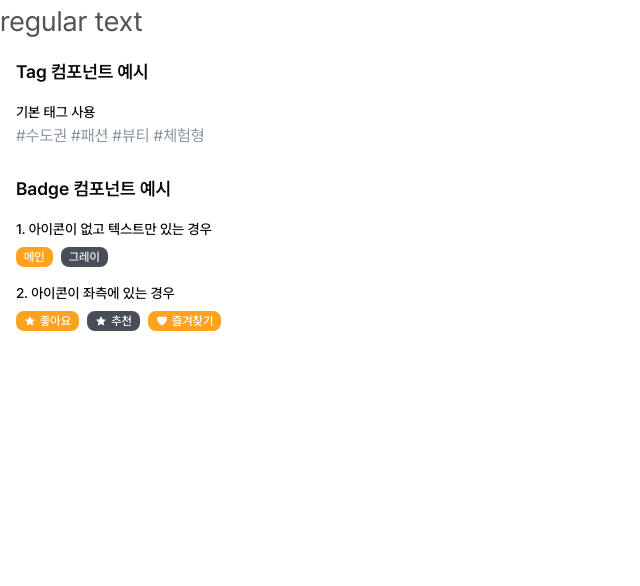
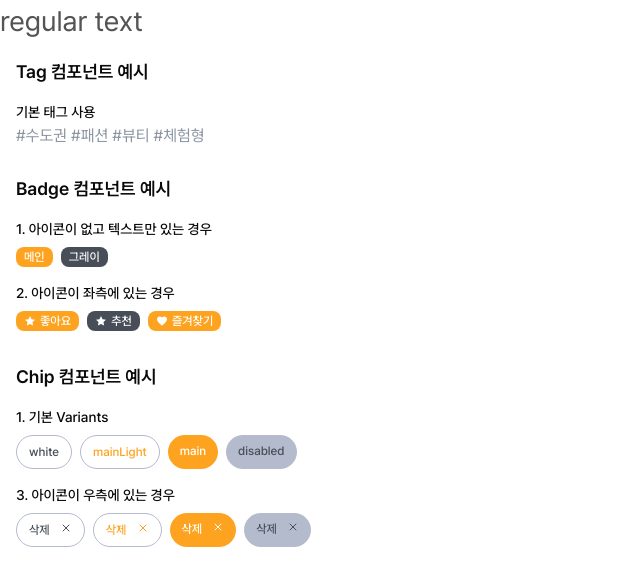
Before and after one commit to jjeongsu/JECT-3th-6team, a Next.js app in the folder frontend/: page /example in a window 1280 px wide. Shown: the top 586 px of the page, without its empty margins (0-640 px from the left). Built offline with nearby package versions, Linux system fonts and the light colour scheme.

Commit message:
feat: chip컴포넌트 추가

```diff
--- a/frontend/src/app/example/page.tsx
+++ b/frontend/src/app/example/page.tsx
@@ -2,13 +2,14 @@
 import { RegularText } from "@/app/shared/ui/text/RegularText";
 import { TagExample } from "@/app/shared/ui/tag/TagExample";
 import { BadgeExample } from "@/app/shared/ui/badge/BadgeExample";
-
+import { ChipExample } from "@/app/shared/ui/chip/ChipExample";
 export default function Home() {
   return (
       <div>
         <RegularText>regular text</RegularText>
         <TagExample />
         <BadgeExample />
+        <ChipExample />
       </div>
   );
 }
--- a/frontend/src/app/shared/ui/badge/BadgeExample.tsx
+++ b/frontend/src/app/shared/ui/badge/BadgeExample.tsx
@@ -1,7 +1,6 @@
 import React from 'react'
 import { Badge } from './Badge'
 
-// 아이콘 예시 (실제 사용시에는 lucide-react 등의 아이콘 라이브러리 사용 권장)
 const StarIcon = () => (
   <svg width="12" height="12" viewBox="0 0 24 24" fill="currentColor">
     <path d="M12 2l3.09 6.26L22 9.27l-5 4.87 1.18 6.88L12 17.77l-6.18 3.25L7 14.14 2 9.27l6.91-1.01L12 2z"/>
--- /dev/null
+++ b/frontend/src/app/shared/ui/chip/Chip.tsx
@@ -0,0 +1,67 @@
+import * as React from "react"
+import { Slot } from "@radix-ui/react-slot"
+import { cva, type VariantProps } from "class-variance-authority"
+
+import { cn } from "@/lib/utils"
+
+const chipVariants = cva(
+  "inline-flex items-start justify-center rounded-full px-3 py-2 text-xs font-medium w-fit whitespace-nowrap shrink-0 gap-2.5 focus-visible:ring-ring/50 focus-visible:ring-[3px] aria-invalid:ring-destructive/20 dark:aria-invalid:ring-destructive/40 aria-invalid:border-destructive transition-[color,box-shadow] overflow-hidden",
+  {
+    variants: {
+      variant: {
+        white: "bg-white text-gray80 border border-gray40",
+        main: "bg-main text-white",
+        mainLight: "bg-white text-main border border-gray40",
+        disabled: "bg-gray40 text-gray80",
+      },
+      iconPosition: {
+        left: "flex-row",
+        right: "flex-row-reverse",
+        none: "",
+      },
+    },
+    defaultVariants: {
+      variant: "white",
+      iconPosition: "none",
+    },
+  }
+)
+
+export interface ChipProps
+  extends React.ComponentProps<"span">,
+    VariantProps<typeof chipVariants> {
+  asChild?: boolean
+  icon?: React.ReactNode
+  iconPosition?: "left" | "right" | "none"
+}
+
+function Chip({
+  className,
+  variant,
+  iconPosition = "none",
+  icon,
+  children,
+  asChild = false,
+  ...props
+}: ChipProps) {
+  const Comp = asChild ? Slot : "span"
+
+  return (
+    <Comp
+      data-slot="chip"
+      className={cn(chipVariants({ variant, iconPosition }), className)}
+      {...props}
+    >
+      {icon && iconPosition !== "none" && (
+        <span className="flex items-center justify-center [&>svg]:size-3 [&>svg]:pointer-events-none">
+          {icon}
+        </span>
+      )}
+      <span className="flex flex-col items-start gap-2.5">
+        {children}
+      </span>
+    </Comp>
+  )
+}
+
+export { Chip, chipVariants }
--- /dev/null
+++ b/frontend/src/app/shared/ui/chip/ChipExample.tsx
@@ -0,0 +1,53 @@
+import React from "react"
+import { Chip } from "./Chip"
+
+const StarIcon = () => (
+  <svg width="16" height="16" viewBox="0 0 24 24" fill="currentColor">
+    <path d="M12 2l3.09 6.26L22 9.27l-5 4.87 1.18 6.88L12 17.77l-6.18 3.25L7 14.14 2 9.27l6.91-1.01L12 2z" />
+  </svg>
+)
+
+const HeartIcon = () => (
+  <svg width="16" height="16" viewBox="0 0 24 24" fill="currentColor">
+    <path d="M20.84 4.61a5.5 5.5 0 0 0-7.78 0L12 5.67l-1.06-1.06a5.5 5.5 0 0 0-7.78 7.78l1.06 1.06L12 21.23l7.78-7.78 1.06-1.06a5.5 5.5 0 0 0 0-7.78z" />
+  </svg>
+)
+
+const XIcon = () => (
+  <svg width="16" height="16" viewBox="0 0 24 24" fill="currentColor">
+    <path d="M18 6L6 18M6 6l12 12" stroke="currentColor" strokeWidth="2" strokeLinecap="round" strokeLinejoin="round" />
+  </svg>
+)
+
+const CheckIcon = () => (
+  <svg width="16" height="16" viewBox="0 0 24 24" fill="currentColor">
+    <path d="M20 6L9 17l-5-5" stroke="currentColor" strokeWidth="2" strokeLinecap="round" strokeLinejoin="round" />
+  </svg>
+)
+
+export function ChipExample() {
+  return (
+    <div className="space-y-4 p-4">
+      <h2 className="text-lg font-semibold">Chip 컴포넌트 예시</h2>
+      <div className="space-y-2">
+        <h3 className="text-sm font-medium">1. 기본 Variants</h3>
+        <div className="flex gap-2">
+          <Chip variant="white">white</Chip>
+          <Chip variant="mainLight">mainLight</Chip>
+          <Chip variant="main">main</Chip>
+          <Chip variant="disabled">disabled</Chip>
+        </div>
+      </div>
+
+      <div className="space-y-2">
+        <h3 className="text-sm font-medium">3. 아이콘이 우측에 있는 경우</h3>
+        <div className="flex gap-2">
+          <Chip variant="white" icon={<XIcon />} iconPosition="right">삭제</Chip>
+          <Chip variant="mainLight" icon={<XIcon />} iconPosition="right">삭제</Chip>
+          <Chip variant="main" icon={<XIcon />} iconPosition="right">삭제</Chip>
+          <Chip variant="disabled" icon={<XIcon />} iconPosition="right">삭제</Chip>
+        </div>
+      </div>
+    </div>
+  )
+}
```
